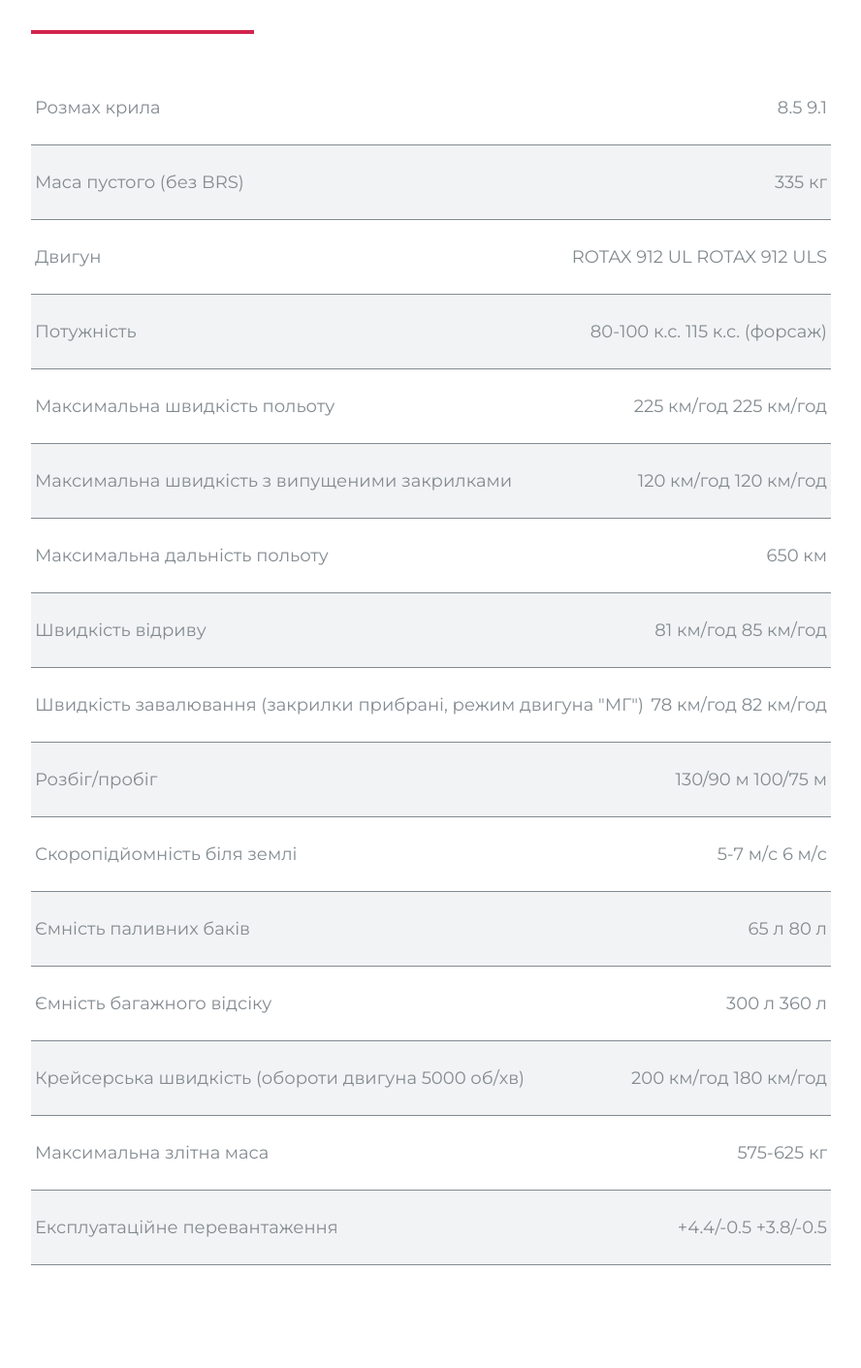
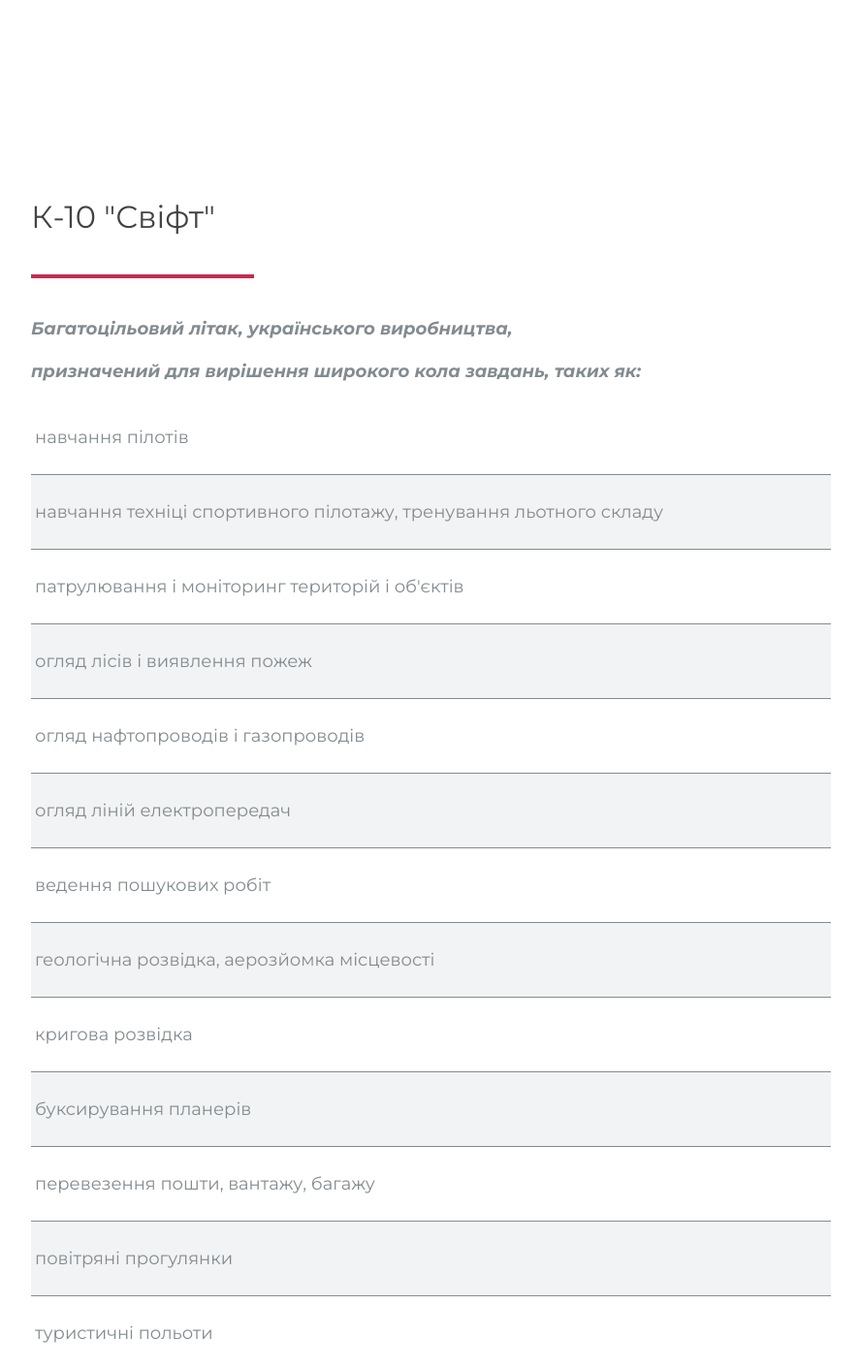
Before and after one commit to yuriistorozhuk/forsage, an Angular app: page /k-10 in a window 1280 px wide. Shown: the part 540-1951 px from the top of the page at 97% size, without its empty margins (133-1021 px from the left). Built offline with nearby package versions, Linux system fonts and the light colour scheme.

Commit message:
plane cat added

```diff
--- a/src/app/components/at3/at3.component.html
+++ b/src/app/components/at3/at3.component.html
@@ -1,2 +1,5 @@
 <app-header [title]="title" [image]="image"></app-header>
-<app-section-plane [info]="info" [categories]="categories"></app-section-plane>
+<div class="section__list">
+  <app-section-plane [info]="at3Info" [categories]="at3"></app-section-plane>
+  <app-section-plane [info]="info" [categories]="categories"></app-section-plane>
+</div>
--- a/src/app/components/at3/at3.component.ts
+++ b/src/app/components/at3/at3.component.ts
@@ -9,6 +9,48 @@ export class At3Component implements OnInit {
 
   public title: string = "Однопілотні однодвигунні поршневі літаки SEP(A)";
   public image: string = null;
+
+  public at3Info: string = "";
+  public at3: any[] = [{
+    subtitle: 'AERO AT-3 R100',
+    description: [
+      "Багатоцільовий літак, польського виробництва,",
+      "призначений для вирішення широкого кола завдань, таких як:",
+    ],
+    list: [{
+      name: 'навчання пілотів'
+    }, {
+      name: 'навчання техніці спортивного пілотажу, тренування льотного складу'
+    }
+      , {
+      name: 'патрулювання і моніторинг територій і об\'єктів'
+    }
+      , {
+      name: 'огляд лісів і виявлення пожеж'
+    }, {
+      name: 'огляд нафтопроводів і газопроводів'
+    }, {
+      name: 'огляд ліній електропередач'
+    }, {
+      name: 'ведення пошукових робіт'
+    }, {
+      name: 'геологічна розвідка, аерозйомка місцевості'
+    }
+      , {
+      name: 'кригова розвідка'
+    }, {
+      name: 'перевезення пошти, вантажу, багажу'
+    }, {
+      name: 'повітряні прогулянки'
+    }
+      , {
+      name: 'туристичні польоти'
+    }
+      , {
+      name: 'ділові польоти'
+    }
+    ]
+  }];
 
   public info: string = "";
   public categories: any[] = [{
--- a/src/app/components/ir/ir.component.html
+++ b/src/app/components/ir/ir.component.html
@@ -1,2 +1,6 @@
 <app-header [title]="title" [image]="image"></app-header>
-<app-section-plane [info]="info" [categories]="categories"></app-section-plane>
+<div class="section__list">
+  <app-section-plane [info]="info" [categories]="categories"></app-section-plane>
+  <app-section-plane [info]="reqSubtitle" [categories]="reqs"></app-section-plane>
+
+</div>
--- a/src/app/components/ir/ir.component.ts
+++ b/src/app/components/ir/ir.component.ts
@@ -19,11 +19,26 @@ export class IRComponent implements OnInit {
     }, {
       name: 'Екзаменаційний політ',
         value: '1 година  30 хвилин'
-    }],
-     description: 'Розрахунковий час проходження курсу – два дні, з нальотом:'
-  }, {
-    subtitle: 'Вимоги до кандидатів:'
-  }]
+
+      }],
+    description: ['Розрахунковий час проходження курсу – два дні, з нальотом:']
+
+  },]
+
+  public reqSubtitle: string = "";
+  public reqs: any[] = [{
+    subtitle: 'Вимоги до кандидатів:',
+    list: [
+      { name: 'Вік не молодше ніж 18 років.' },
+      { name: 'Діючий медичний сертифікат 2-го або 1-го класу.' },
+      { name: 'Діюча ліцензія РРL(А), СРL(А), АТРL(А), з рейтингом ІR' },
+      { name: 'Діючий рейтинг МЕР' },
+      { name: 'Як мінімум 70 годин нальоту в якості КПС (РІС)' },
+      { name: 'Як мінімум повна середня освіта' },
+    ],
+
+  }];
+
 
   constructor() { }
 
--- a/src/app/components/k10/k10.component.html
+++ b/src/app/components/k10/k10.component.html
@@ -1,2 +1,5 @@
 <app-header [title]="title" [image]="image"></app-header>
-<app-section-plane [info]="info" [categories]="categories"></app-section-plane>
+<div class="section__list">
+  <app-section-plane [info]="k10Info" [categories]="k10"></app-section-plane>
+  <app-section-plane [info]="info" [categories]="categories"></app-section-plane>
+</div>
--- a/src/app/components/k10/k10.component.ts
+++ b/src/app/components/k10/k10.component.ts
@@ -9,6 +9,50 @@ export class K10Component implements OnInit {
 
   public title: string = "Однопілотні однодвигунні поршневі літаки SEP(A)";
   public image: string = null;
+
+  public k10Info: string = "";
+  public k10: any[] = [{
+    subtitle: 'К-10 "Свіфт"',
+    description: [
+      "Багатоцільовий літак, українського виробництва,",
+      "призначений для вирішення широкого кола завдань, таких як:",
+    ],
+    list: [{
+      name: 'навчання пілотів'
+    }, {
+        name: 'навчання техніці спортивного пілотажу, тренування льотного складу'
+      }
+      , {
+        name: 'патрулювання і моніторинг територій і об\'єктів'
+      }
+      , {
+        name: 'огляд лісів і виявлення пожеж'
+      }, {
+        name: 'огляд нафтопроводів і газопроводів'
+      }, {
+        name: 'огляд ліній електропередач'
+      }, {
+        name: 'ведення пошукових робіт'
+      }, {
+        name: 'геологічна розвідка, аерозйомка місцевості'
+      }
+      , {
+        name: 'кригова розвідка'
+      }, {
+        name: 'буксирування планерів'
+      }, {
+        name: 'перевезення пошти, вантажу, багажу'
+      }, {
+        name: 'повітряні прогулянки'
+      }
+      , {
+        name: 'туристичні польоти'
+      }
+      , {
+        name: 'ділові польоти'
+      }
+    ]
+  }];
 
   public info: string = "";
   public categories: any[] = [{
--- a/src/app/components/p2006t/p2006t.component.ts
+++ b/src/app/components/p2006t/p2006t.component.ts
@@ -13,23 +13,31 @@ export class P2006tComponent implements OnInit {
   public tecnamP2006T: any[] = [{
     subtitle: 'Tecnam P2006T:',
     description: [
-      "Tecnam P2006T — чотиримісний високоплан, з великою комфортною кабіною,  з прибираючимся шасі, оснащений двома поршневими  двигунами внутрішнього згоряння Rotax 912S3 потужністю 100 л.с.",
+      "Tecnam P2006T — чотиримісний високоплан, з великою комфортною кабіною, з прибираючимся шасі, оснащений двома поршневими  двигунами внутрішнього згоряння Rotax 912S3 потужністю 100 л.с.",
       "Маса порожнього літака Tecnam P2006T є найнижчою серед своїх прямих конкурентів, у той час, як корисне навантаження, набагато вище.",
       "Високий потолок  та швидкість набору висоти виділяють Tecnam P2006T серед своїх конкурентів.",
       "Літак може керуватися одним або двома пілотами.",
       "Сучасне обладнання кабіни літака дозволяє виконувати польоти вдень та вночі, в простих та в складних метеоумовах, як за правилами візуальних польотів, так і за правилами польотів за приладами.",
     ],
     list: [{
-      name: 'Маса, кг макс злітна'
+      name: ''
     }]
   }];
 
   public usageTecnamP2006TInfo: string = "";
   public usageTecnamP2006T: any[] = [{
     subtitle: 'Використання Tecnam P2006T:',
-    list: [{
-      name: 'Маса, кг макс злітна'
-    }]
+    description: [
+      "Tecnam P2006T має європейский сертифікат типу EASA.",
+      "Tecnam P2006T може використовуватись як в приватних, так і в комерційних цілях:"
+    ],
+    list: [
+      { name: 'Навчання курсантів льотних шкіл та аероклубів' },
+      { name: 'Перевезення пасажирів' },
+      { name: 'Патрулювання місцевості' },
+      { name: 'Патрулювання місцевості' },
+
+    ]
   }];
 
   public technicalCharacteristicsInfo: string = "";
--- a/src/app/components/sep/sep.component.html
+++ b/src/app/components/sep/sep.component.html
@@ -1,2 +1,5 @@
 <app-header [title]="title" [image]="image"></app-header>
-<app-section-plane [info]="info" [categories]="categories"></app-section-plane>
+<div class="section__list">
+  <app-section-plane [info]="info" [categories]="categories"></app-section-plane>
+  <app-section-plane [info]="reqSubtitle" [categories]="reqs"></app-section-plane>
+</div>
--- a/src/app/components/sep/sep.component.ts
+++ b/src/app/components/sep/sep.component.ts
@@ -26,10 +26,22 @@ export class SEPComponent implements OnInit {
       name: 'Екзаменаційни політ',
       value: '1 година 30 хвилин'
     }],
-    description: 'Розрахунковий час проходження програми один тиждень.'
-  }, {
-    subtitle: 'Вимоги до кандидатів:'
-  }]
+    description: ['Розрахунковий час проходження програми один тиждень.']
+  }, ]
+
+  public reqSubtitle: string = "";
+  public reqs: any[] = [{
+    subtitle: 'Вимоги до кандидатів:',
+    list: [
+      { name: 'Вік не молодше ніж 18 років.'},
+      { name: 'Діючий медичний сертифікат 2-го або 1-го класу.' },
+      { name: 'Діюча ліцензія РРL(А), СРL(А), АТРL(А)' },
+      { name: 'Діюча ліцензія РРL(А), СРL(А), АТРL(А)' },
+      { name: 'Як мінімум 70 годин нальоту в якості командира повітряного судна' },
+      { name: 'Як мінімум повна середня освіта' },
+    ],
+
+  }];
 
   constructor() { }
 
```
